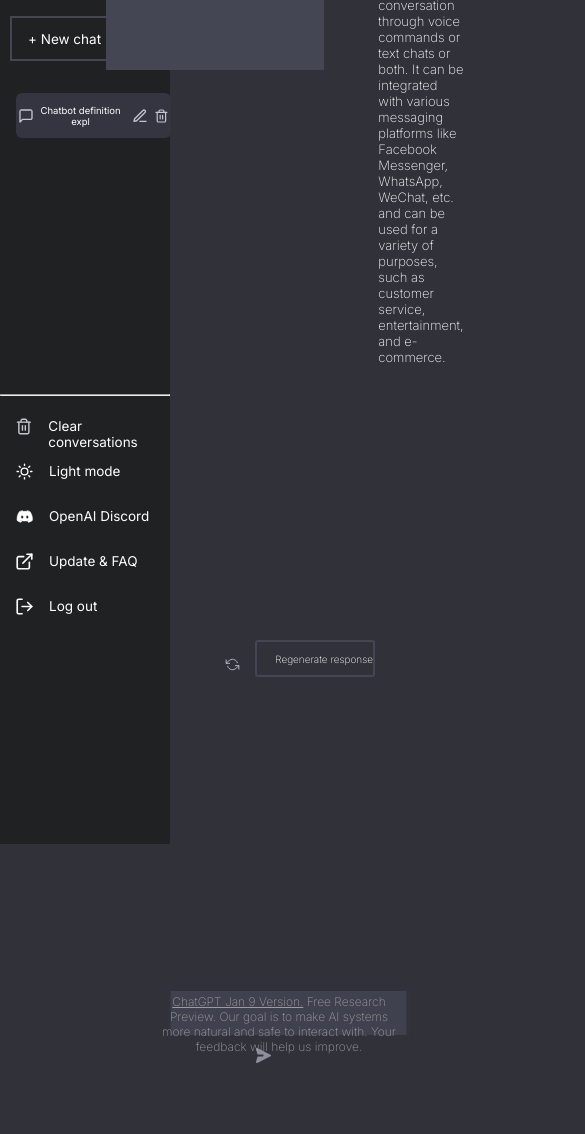
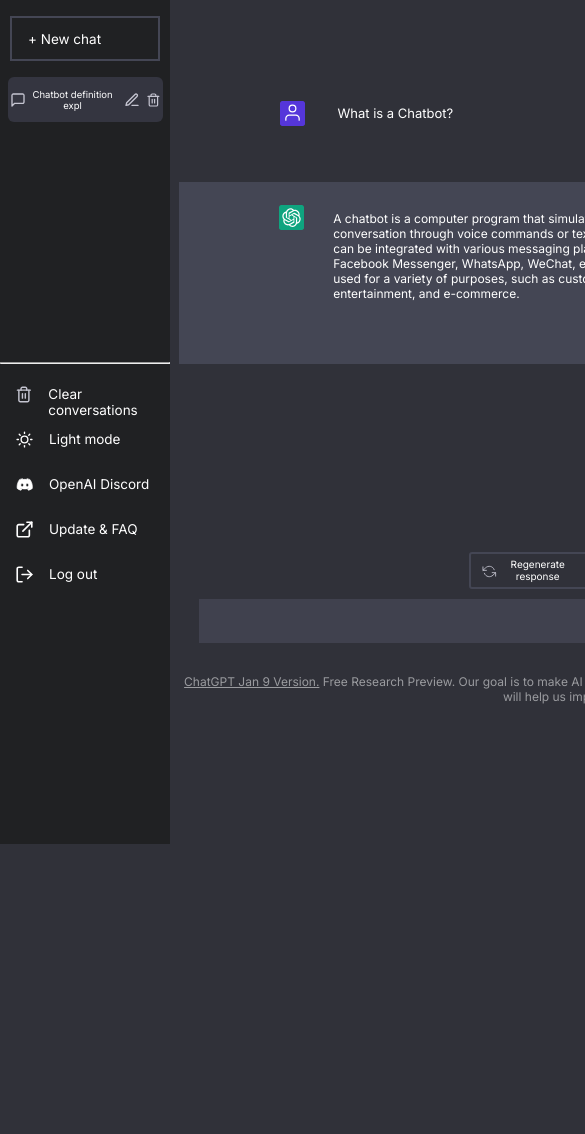
Before and after one commit to Kathe2/ChatGPT, a plain HTML site: page pages/chat.html in a window 390 px wide. Shown: the top 1134 px of the page, 585 px wide, since content can reach past the window. Before the commit the page ends 1092 px from the top, so only its background shows below. Drawn offline with Linux system fonts and the light colour scheme.

Commit message:
finalizando

```diff
--- a/css/repo.css
+++ b/css/repo.css
@@ -1,4 +1,4 @@
-@media(max-width:1200px) {
+@media(max-width:1100px) {
     nav {
         width: 200px;
         height: 100vh;
@@ -8,34 +8,30 @@
         width: 180px;
     }
 
-    .hist{
+    .hist {
         position: relative;
         width: 185px;
         display: flex;
         justify-content: center;
         align-items: center;
-        left: 0.5rem;
-        top: 1rem;
         font-size: 11px;
-        padding-left: 0.5rem;
-        padding-right: 0.5rem;
-
     }
 
-    .hist p{
+    .hist p {
         margin-left: 0.4rem;
         margin-right: 0.2rem;
         font-size: 9.5px;
     }
 
-    .fin{
+    .fin {
         margin-left: 0.5rem;
     }
+
     .final {
         z-index: 1;
         position: relative;
         display: inline;
-        top: 17rem;
+        top: 15rem;
     }
 
     .final li {
@@ -43,92 +39,95 @@
     }
 
     .right {
-        border: 2px solid #303139;
-        position: relative;
-        width: calc(100vw - 200px);
+        position: absolute;
+        width: calc(100vw - 220px);
         height: 100vh;
         left: 12.5rem;
-        justify-content: center;
-        align-items: center;
-        font-size: 15px;
-        font-weight: 200;
     }
 
     .part1 {
         display: flex;
-        justify-content: center;
-        align-items: center;
-        transform: translate(-19.2rem, 3rem);
+        width: 424px;
+        margin-right: 486px;
+        text-align: start;
+
     }
 
-    .part1 p{
-      transform: translateX(1.5rem);
-    }
 
     .part2 {
         display: flex;
         justify-content: space-between;
         align-items: center;
-        transform: translateY(5rem);
+        position: relative;
         height: 162px;
+        width: calc(100vw - 222px);
+        left: 3.4rem;
+        bottom: 4rem;
     }
 
     .ava {
+        position: relative;
         width: 35px;
         height: 35px;
         border-radius: 2px;
-        transform: translate(1rem, -1.6rem);
+        transform: translate(-3.5rem, -1rem);
     }
 
     .part2 p {
         width: 628px;
         height: 108px;
-        transform: translate(-1.5rem, 1rem);
+        transform: translate(-3.5rem, -0.7rem);
         text-align: left;
     }
 
     .feed {
-        transform: translate(-3.5rem, -2rem);
+        transform: translate(-2rem, -2.7rem);
         width: 42px;
         height: 15px;
+    }
+
+    .inp {
+        height: 27vh;
+        position: relative;
+        bottom: 25.5em;
+
     }
 
     .reg {
         width: 184px;
         height: 37px;
         border-radius: 3px;
-        border: 2px solid #444654;
         justify-content: center;
         align-items: center;
         display: flex;
         cursor: pointer;
-        transform: translate(18rem, 17rem);
+        transform: translate(18rem, 2.5rem);
         font-size: 13px;
     }
 
-    .reg img {
-        margin-right: 1rem;
-    }
-
-    .inp {
+    .refre {
         position: relative;
-        bottom: 20.5rem;
+        left: -2px;
+        margin-top: 53.4rem;
     }
 
     .inp input {
         width: 760px;
-        transform: translate(1rem, 23rem);
+        transform: translate(1rem, -27rem);
     }
 
     .inp img {
         position: relative;
-        transform: translate(0.5rem, 23rem);
+        transform: translate(0.8rem, -27rem);
     }
 
     .p-final {
-        transform: translate(0, 2rem);
+        transform: translate(0, -27rem);
+
     }
 }
+
+
 
 @media(max-width:560px) {
     nav {
@@ -140,7 +139,7 @@
         width: 150px;
     }
 
-    .hist{
+    .hist {
         width: 155px;
         font-size: 8px;
         padding: 0.2rem;
@@ -151,7 +150,7 @@
         z-index: 1;
         position: relative;
         display: inline;
-       transform: translateY(60rem);
+        transform: translateY(60rem);
 
     }
 
@@ -166,74 +165,80 @@
         position: relative;
         width: calc(100vw - 200px);
         height: 100vh;
-        left: 12.5rem;
+        left: 32.3rem;
         justify-content: center;
         align-items: center;
+        top: 10.5rem;
     }
 
 
-    .part1{
+    .part1 {
         justify-content: center;
         align-items: center;
         display: flex;
-        transform: translate(-6.5rem,1rem);
-        font-size:13px ;
+        transform: translate(-6.5rem, 1rem);
+        font-size: 13px;
     }
 
-    .part1 img{
+    .part1 img {
         width: 25px;
         height: 25px;
     }
 
-    .part2{
+    .part2 {
+        position: relative;
+        width:100%;
+        height: 182px;
+        transform: translate(-2rem, 3rem);
 
-        width: calc(100vw - 172px);
-        height: 182px;
-        transform: translate(-2rem,3rem);
+
     }
-    .part2 img{
+
+    .part2 img {
         width: 25px;
         height: 25px;
-        transform: translate(0.3rem,-4.5rem);
-    }
-    .part2 p{
-        font-size: 13px;
-        transform: translate(0.7rem, -1.5rem);
+        transform: translate(-6.5rem, -2rem);
     }
 
-    .feed{
+    .part2 p {
+        font-size: 12px;
+        transform: translate(-15rem, -1.5rem);
+        width: 100vw;
+    }
+
+    .feed {
         position: relative;
         right: 0.5rem;
     }
 
-    .reg{
+   .inp {
+        width: 100%;
+        position: relative;
+        height:15rem;
+        left:-3.2rem;
+    }
+    .reg {
         width: 120px;
         font-size: 10px;
-        transform: translate(5rem, 10.5rem);
+
     }
 
-    .reg img{
+    .reg img {
         margin-right: 0.2rem;
     }
 
-    .inp {
-        position: relative;
-        bottom: 4rem;
-    }
-
-    .inp input {
-        width: 240px;
-        transform: translateX(-0.4rem);
-    }
 
     .inp img {
         position: relative;
-        transform: translateX(0.5rem);
         width: 15px;
+
     }
 
-    .p-final {
-        transform: translate(-1rem,-4.5rem);
+
+    .inp a img{
+       position: relative;
+       top: -15%;
+       left: 48%;
     }
 
 }
--- a/pages/chat.html
+++ b/pages/chat.html
@@ -67,26 +67,27 @@
                 <img src="/assets/Rating.svg" alt="" class="feed">
             </div>
         </div>
+
+        <footer>
             <div class="inp">
                 <div class="reg">
-                <img src="/assets/refresh.svg" alt="">
+                    <img src="/assets/refresh.svg" alt="" class="refre">
                     <p>Regenerate response</p>
                 </div>
 
 
                 <input type="text">
-            <a href="chat.html"><img src="/assets/send.svg" alt=""></a>
+                <a href="chat.html"><img src="/assets/send.svg" alt="" class="input-send"></a>
 
-            <footer>
+
                 <p class="p-final"><a href="https://help.openai.com/en/articles/6825453-chatgpt-release-notes"
                         style="color: #9A9B9F;"> ChatGPT Jan 9 Version.</a> Free
                     Research Preview. Our goal is to make AI systems more natural and safe to interact with. Your
-                    feedback
-                    will
-                    help us improve.
+                    feedback will help us improve.
                 </p>
+            </div>
         </footer>
-        </div>
+
     </div>
 </body>
 
```
Lines whose indentation alone changed are shown as unchanged.
